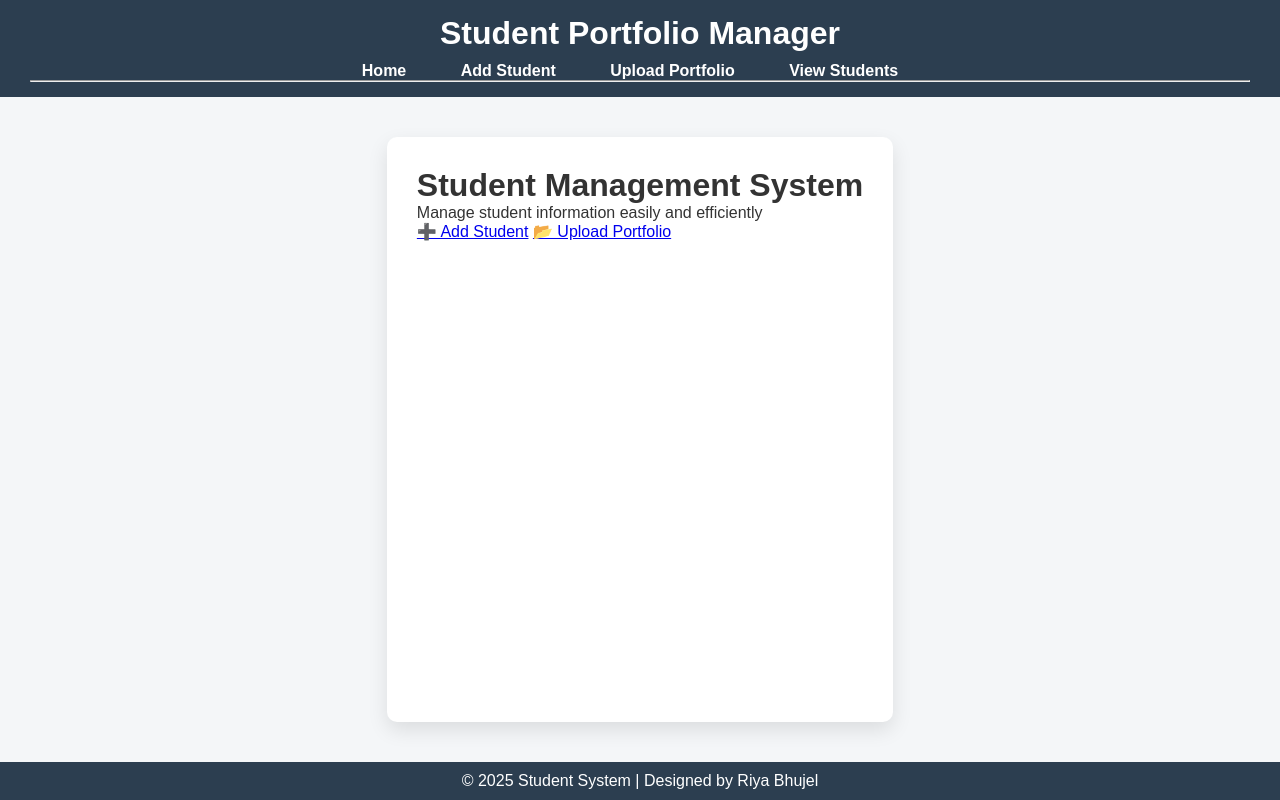
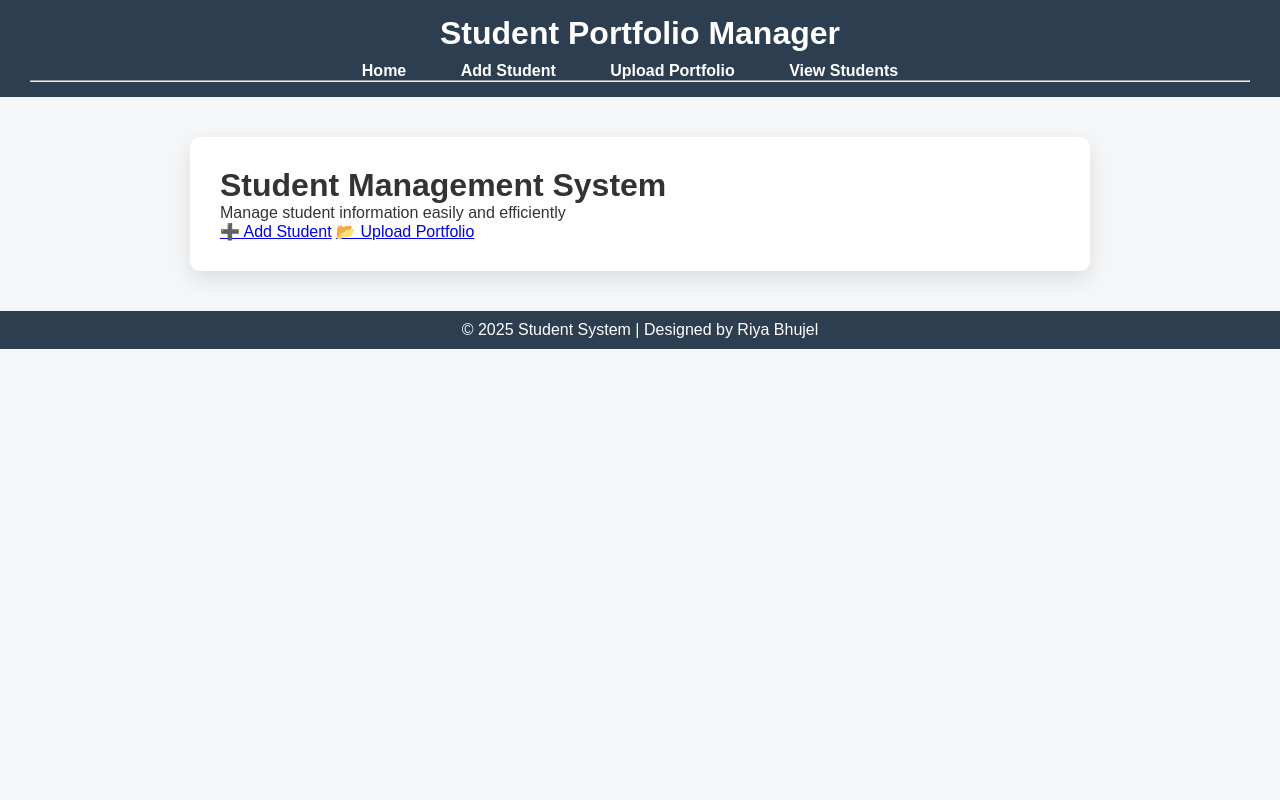
Before and after one commit to RiyaBhujel/workshop5, a PHP site: page / in a window 1280 px wide. Run offline with PHP 8.4, Linux system fonts and the light colour scheme.

Commit message:
Updated CSS styling and layout

```diff
--- a/assets/style.css
+++ b/assets/style.css
@@ -8,9 +8,6 @@ body {
     font-family: Arial, Helvetica, sans-serif;
     background-color: #f4f6f8;
     color: #333;
-    display: flex;
-    flex-direction: column;
-    min-height: 100vh;
 }
 
 .container {
@@ -20,7 +17,6 @@ body {
     padding: 30px;
     border-radius: 10px;
     box-shadow: 0 8px 20px rgba(0,0,0,0.1);
-    flex: 1;
 }
 
 header {
@@ -34,6 +30,7 @@ header h1 {
     margin-bottom: 10px;
 }
 
+/* Navigation */
 nav ul {
     list-style: none;
     margin-top: 10px;
@@ -57,6 +54,7 @@ nav ul li a:hover {
     background-color: #27ae60;
 }
 
+/* Main content */
 main {
     padding: 30px;
     min-height: calc(100vh - 140px);
@@ -116,7 +114,7 @@ footer {
     background-color: #2c3e50;
     color: white;
     text-align: center;
-    padding: 10px 0;
+    padding: 10px;
 }
 
 .success {
```
